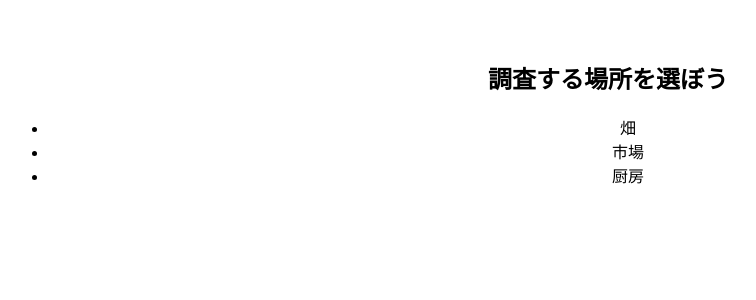
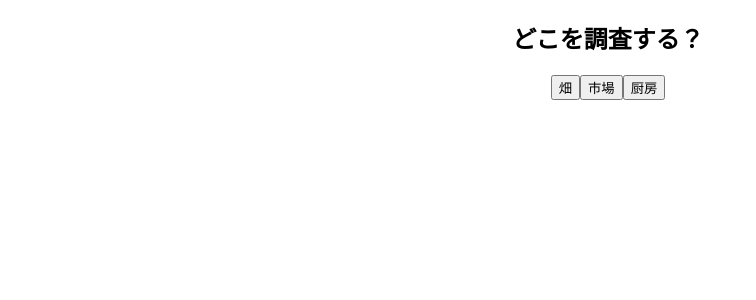
Before and after one commit to n-kaimori/tomato-adv-game, a React (Vite) app: page / in a window 1280 px wide. Both pictures are taken after a click on the button "ゲームスタート". Shown: the top 300 px of the page, without its empty margins (32-788 px from the left). Built offline with nearby package versions, Linux system fonts and the light colour scheme.

Commit message:
Update MapScreen.jsx

```diff
--- a/src/components/MapScreen.jsx
+++ b/src/components/MapScreen.jsx
@@ -1,12 +1,10 @@
-export default function MapScreen() {
+export default function MapScreen({ onSelectArea }) {
   return (
-    <div style={{ textAlign: 'center', padding: '2em' }}>
-      <h2>調査する場所を選ぼう</h2>
-      <ul>
-        <li>畑</li>
-        <li>市場</li>
-        <li>厨房</li>
-      </ul>
+    <div style={{ textAlign: 'center' }}>
+      <h2>どこを調査する？</h2>
+      <button onClick={() => onSelectArea('畑')}>畑</button>
+      <button onClick={() => onSelectArea('市場')}>市場</button>
+      <button onClick={() => onSelectArea('厨房')}>厨房</button>
     </div>
-  )
+  );
 }
```
